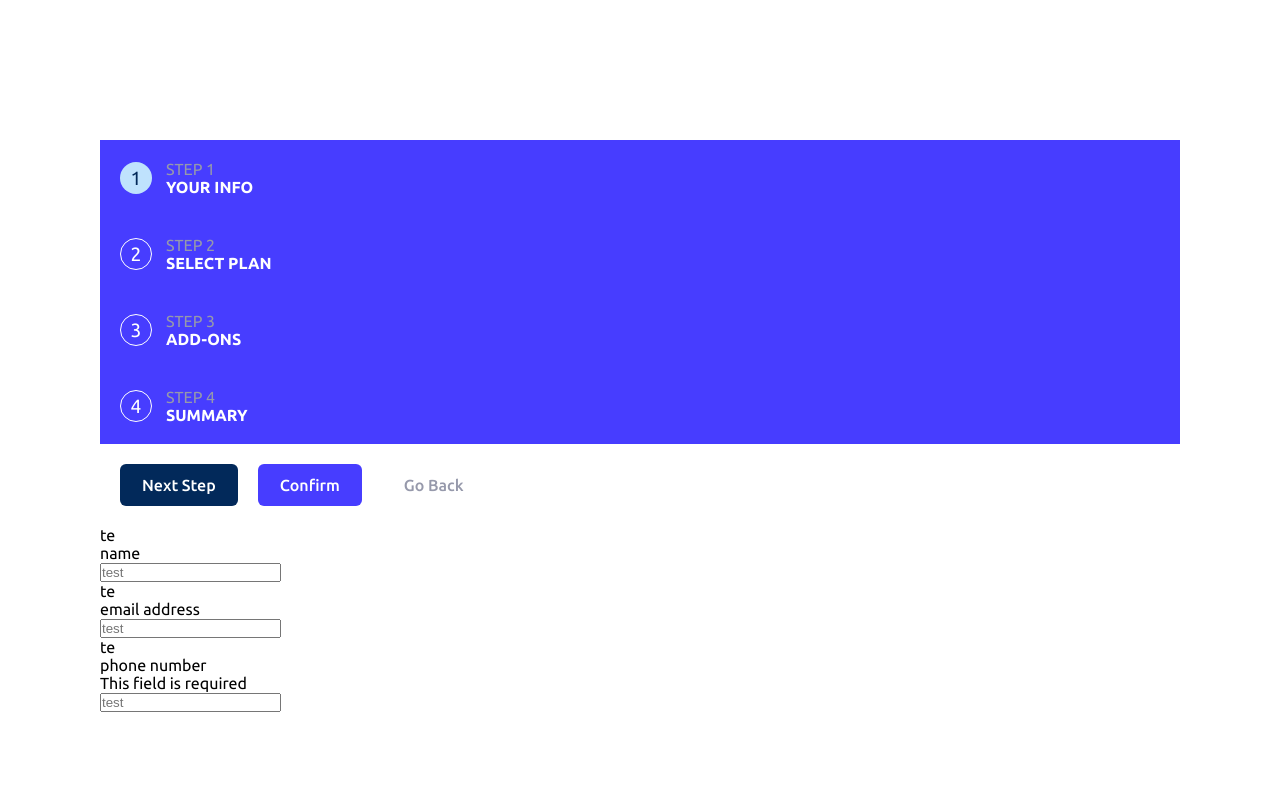
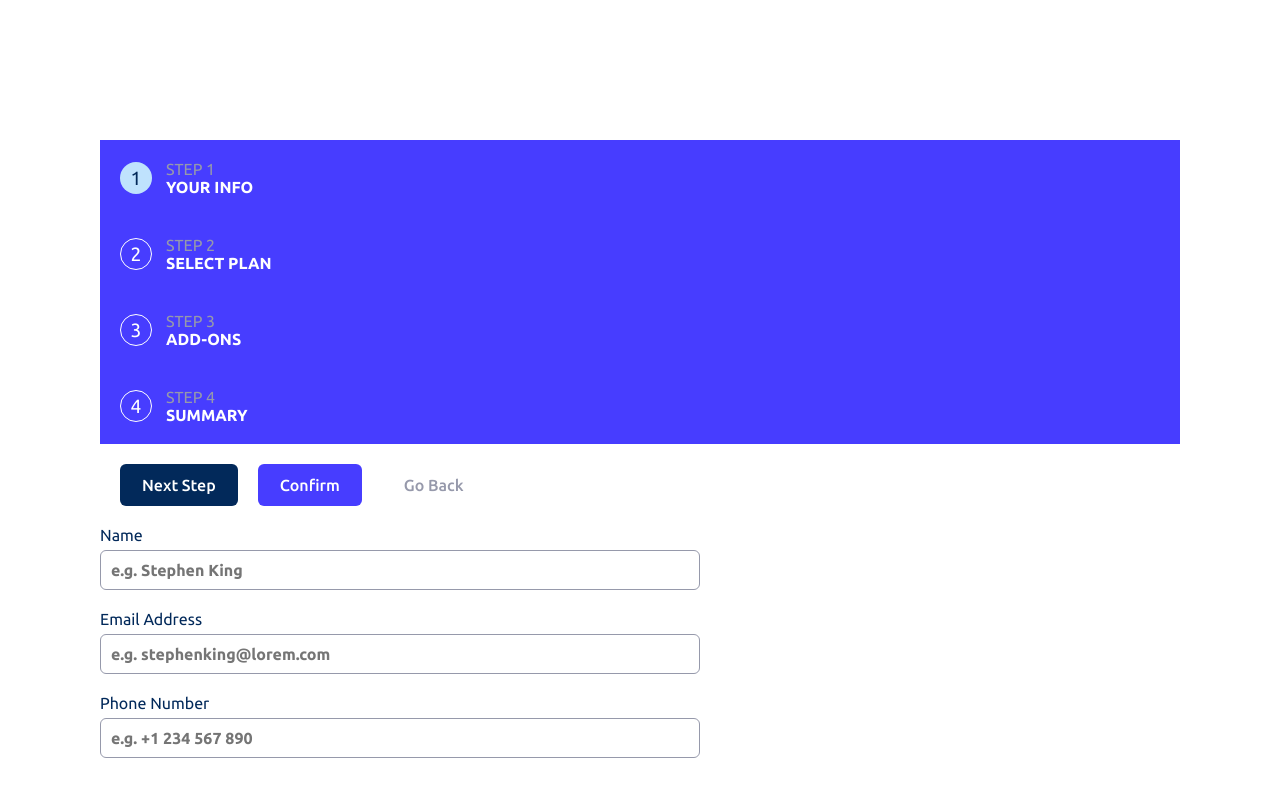
Before and after one commit to tymino/frontendmentor_multi-step-form, a Vue app: page / in a window 1280 px wide. Shown: the top 796 px of the page. Built offline with nearby package versions, Linux system fonts and the light colour scheme.

Commit message:
add style component/ui Input

```diff
--- a/src/App.vue
+++ b/src/App.vue
@@ -69,5 +69,11 @@ export default {
       margin: 10px;
     }
   }
+
+  &__inputs {
+    & > div {
+      margin-bottom: 20px;
+    }
+  }
 }
 </style>
--- a/src/assets/global.scss
+++ b/src/assets/global.scss
@@ -4,6 +4,8 @@
   --font-light: 400;
   --font-medium: 500;
   --font-bold: 700;
+
+  --border-radius: 6px;
 
   // ### Primary
   --color-marine-blue: hsl(213, 96%, 18%);
--- a/src/components/UI/Button.vue
+++ b/src/components/UI/Button.vue
@@ -20,7 +20,7 @@ export default {
 .button {
   padding: 12px 22px;
   border: none;
-  border-radius: 6px;
+  border-radius: var(--border-radius);
 
   font-family: var(--font-ubuntu);
   font-size: 1rem;
--- a/src/components/UI/Input.vue
+++ b/src/components/UI/Input.vue
@@ -1,14 +1,14 @@
 <template>
   <div class="input">
     <div class="input__describe">
-      <div class="input__name">te</div>
       <div class="input__name">{{ data.name }}</div>
       <div class="input__error" v-if="data.error">{{ data.errorText }}</div>
     </div>
     <input
       class="input__input"
+      :class="{ 'input__input--error': data.error }"
       type="text"
-      placeholder="test"
+      :placeholder="data.placeholder"
       :value="data.value"
       @input="updateInput"
     />
@@ -35,4 +35,42 @@ export default {
 };
 </script>
 
-<style lang="scss" scoped></style>
+<style lang="scss" scoped>
+.input {
+  width: 100%;
+  max-width: 600px;
+
+  &__describe {
+    display: flex;
+    justify-content: space-between;
+    margin-bottom: 6px;
+  }
+  &__name {
+    color: var(--color-marine-blue);
+    text-transform: capitalize;
+  }
+  &__error {
+    color: var(--color-strawberry-red);
+  }
+
+  &__input {
+    width: 100%;
+    padding: 10px;
+    border: 1px solid var(--color-cool-gray);
+    border-radius: var(--border-radius);
+    color: var(--color-marine-blue);
+    font-size: 1rem;
+    font-family: var(--font-family);
+    font-weight: var(--font-bold);
+    outline: none;
+
+    &--error {
+      border: 1px solid var(--color-strawberry-red);
+    }
+
+    &:focus:not(.input__input--error) {
+      border: 1px solid var(--color-purplish-blue);
+    }
+  }
+}
+</style>
--- a/src/store/index.js
+++ b/src/store/index.js
@@ -1,5 +1,6 @@
 import { createStore } from 'vuex';
 
+// rename setNextStep -> setCurrentStep
 const store = createStore({
   state: () => ({
     currentStep: 1,
@@ -32,7 +33,7 @@ const store = createStore({
         name: 'phone number',
         placeholder: 'e.g. +1 234 567 890',
         value: '',
-        error: true,
+        error: false,
         errorText: 'This field is required',
       },
     },
```
